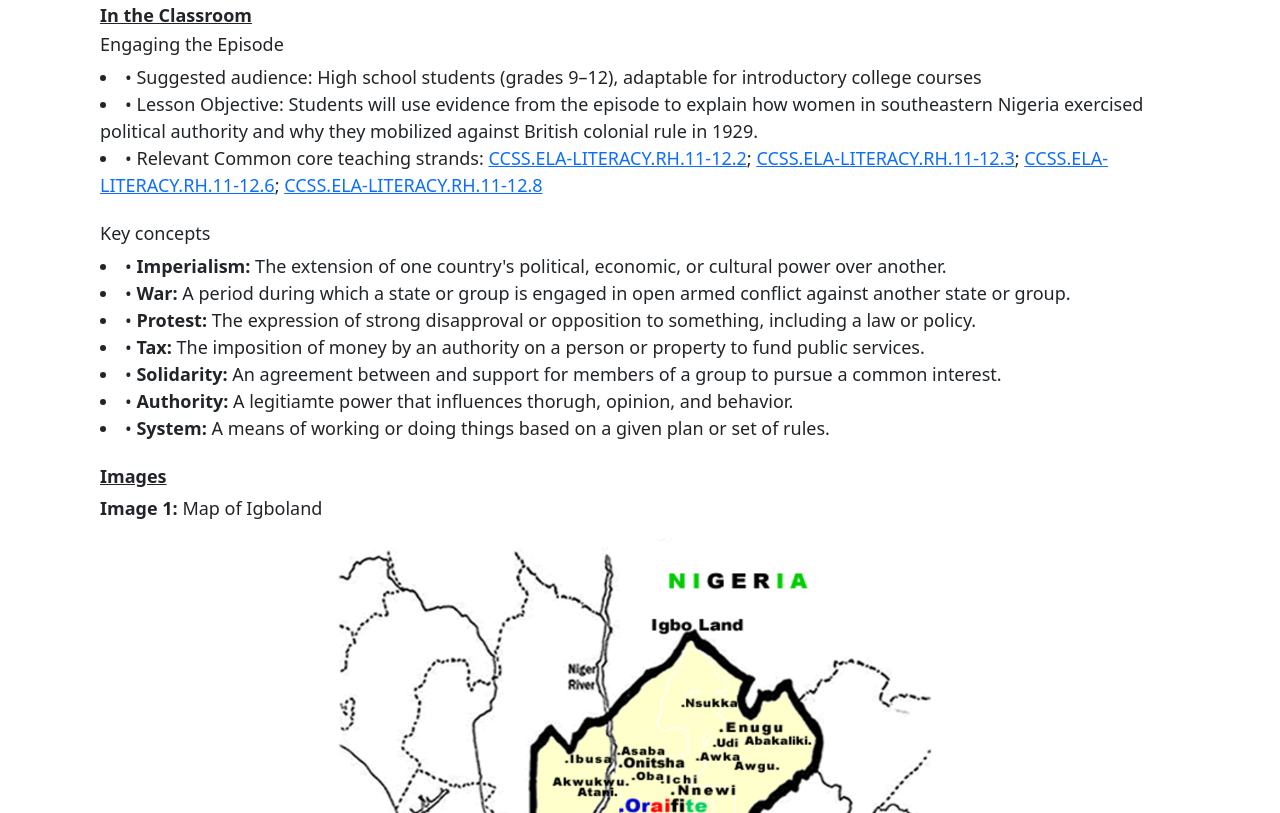
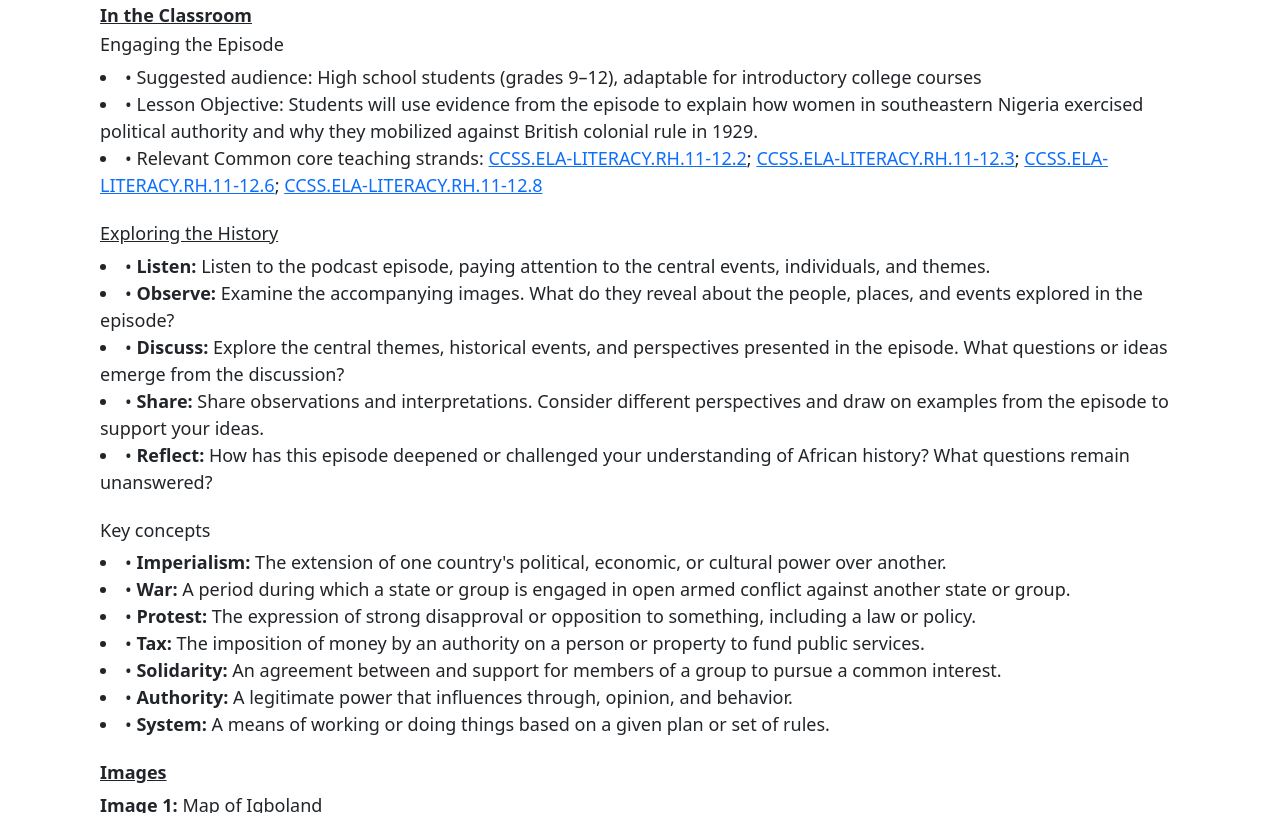
Before and after one commit to WAHPodcast/WAHPodcast, a plain HTML site: page supportingMaterials/S1E1supportingMaterials.html in a window 1280 px wide. Shown: the part 1987-2800 px from the top of the page. Drawn offline with nearby package versions, Linux system fonts and the light colour scheme.

Commit message:
Meeting Updates
Updated elements during team meeting; spelling errors, section orders, formatting

```diff
--- a/supportingMaterials/S1E1supportingMaterials.html
+++ b/supportingMaterials/S1E1supportingMaterials.html
@@ -51,7 +51,7 @@
 <h3 class="my-text"><u><b>Read More</b></u></h3>
     <p class="my-text">Van Allen, Judith. “Aba Riots or Igbo Women’s War? Ideology, Stratification, and the Invisibility of Women.” In <i>Women in Africa: Studies in Social and Economic Change</i>, edited by Nancy J. Hafkin and Edna G. Bay. Stanford University Press, 1976.</p>
 
-    <p class="my-text">Falola, Toyi, and Paddock, Adam, eds. <i>The Women’s War of 1929: A History of Anti-Colonial Resistance in Eastern Nigeria</i>. Carolina Academic Press, 2011.</p>
+    <p class="my-text">Falola, Toyin, and Paddock, Adam, eds. <i>The Women’s War of 1929: A History of Anti-Colonial Resistance in Eastern Nigeria</i>. Carolina Academic Press, 2011.</p>
 
     <p class="my-text">Matera, Marc, Misty L. Bastian, and Susan Kingsley Kent. <i>The Women's War of 1929: Gender and Violence in Colonial Nigeria</i>. Palgrave Macmillan, 2012.</p>
 
@@ -62,7 +62,7 @@
 
 
 <br>
-<h3 class="my-text"><u><b>Going Deeper</b></u></h3>
+<h3 class="my-text"><u><b>Going Deeper:</b></u> Find these topics in the transcript</h3>
 <p class="my-text"><u>The encounter at Oloko:</u> In Oloko, in present-day Abia State, Emeruwa sought to count the members of Nwayeruwa’s household and her property. Nwayeruwa, a widow, challenged him. For women who feared that counting would lead to taxation, the encounter raised a question that reached far beyond her household. As word spread, women traveled to Oloko to press their demands.</p>
 <p class="my-text"><u>Warrant Chiefs and indirect Rule:</u> Under a system the British called “indirect rule,” colonial officials appointed local leaders to govern on their behalf. Often young and ambitious, these men held little traditional authority in their communities. The British warrant gave them power their communities had never granted them. Many used that power for personal gain, demanding bribes, seizing land, and imposing forced labor. Women were often particular targets of these abuses. For many women, warrant chiefs were the local face of a corrupt colonial system that threatened their livelihoods, eroded their standing in the community, and undermined the traditions through which they exercised authority. </p>
 <p class="my-text"><u>"Sitting on a Man":</u> To “sit on a man” was the strongest sanction Igbo women had for punishing wrongdoing. Also practiced among Ibibio women, it played a central role in the Women’s War of 1929. Women would gather at the offending man’s compound and surround his house, singing, chanting, and dancing as they named his offense and held him up to public ridicule. Sometimes they plastered the walls with mud. Sometimes they tore the house apart, thatching and all. They would draw the man out of his compound and encircle him, keeping up their songs and taunts until he acknowledged what he had done and agreed to make amends. The women could also expose their nakedness, an act whose gravity lay in Igbo understandings of motherhood and spiritual power. For a mother to bare herself publicly before the man who had wronged her was to invoke a spiritual sanction. During the Women’s War, women drew on this familiar means of holding an offender to account and turned it against warrant chiefs who exercised power in the name of the British. </p>
@@ -75,13 +75,22 @@
 <li class="my-text">&#8226; Lesson Objective: Students will use evidence from the episode to explain how women in southeastern Nigeria exercised political authority and why they mobilized against British colonial rule in 1929.</li>
 <li class="my-text">&#8226; Relevant Common core teaching strands: <a href="https://www.thecorestandards.org/ELA-Literacy/RH/11-12/2/">CCSS.ELA-LITERACY.RH.11-12.2</a>; <a href="https://www.thecorestandards.org/ELA-Literacy/RH/11-12/3/">CCSS.ELA-LITERACY.RH.11-12.3</a>; <a href="https://www.thecorestandards.org/ELA-Literacy/RH/11-12/6/"> CCSS.ELA-LITERACY.RH.11-12.6</a>; <a href="https://www.thecorestandards.org/ELA-Literacy/RH/11-12/8/"> CCSS.ELA-LITERACY.RH.11-12.8</a></li>
 <br>
+
+    <h4 class="my-text"><u>Exploring the History</u></h4>
+        <li class="my-text">&#8226; <b>Listen:</b> Listen to the podcast episode, paying attention to the central events, individuals, and themes.</li>
+        <li class="my-text">&#8226; <b>Observe:</b> Examine the accompanying images. What do they reveal about the people, places, and events explored in the episode?</li>
+        <li class="my-text">&#8226; <b>Discuss:</b> Explore the central themes, historical events, and perspectives presented in the episode. What questions or ideas emerge from the discussion?</li>
+        <li class="my-text">&#8226; <b>Share:</b> Share observations and interpretations. Consider different perspectives and draw on examples from the episode to support your ideas.</li>
+        <li class="my-text">&#8226; <b>Reflect:</b> How has this episode deepened or challenged your understanding of African history? What questions remain unanswered?</li>
+<br>
+
 <h4 class="my-text">Key concepts</h4>
         <li class="my-text">&#8226; <b>Imperialism:</b> The extension of one country's political, economic, or cultural power over another.</li>
         <li class="my-text">&#8226; <b>War:</b> A period during which a state or group is engaged in open armed conflict against another state or group.</li>
         <li class="my-text">&#8226; <b>Protest:</b> The expression of strong disapproval or opposition to something, including a law or policy.</li>
         <li class="my-text"> &#8226; <b>Tax: </b> The imposition of money by an authority on a person or property to fund public services.</li>
         <li class="my-text">&#8226; <b>Solidarity:</b> An agreement between and support for members of a group to pursue a common interest.</li>
-        <li class="my-text">&#8226; <b>Authority:</b> A legitiamte power that influences thorugh, opinion, and behavior.</li>
+        <li class="my-text">&#8226; <b>Authority:</b> A legitimate power that influences through, opinion, and behavior.</li>
         <li class="my-text">&#8226; <b>System:</b> A means of working or doing things based on a given plan or set of rules.</li>
 
 
```
Also changed, not shown: seasonOne.html (+1 -1 lines), sources.html (+1 -1 lines).
